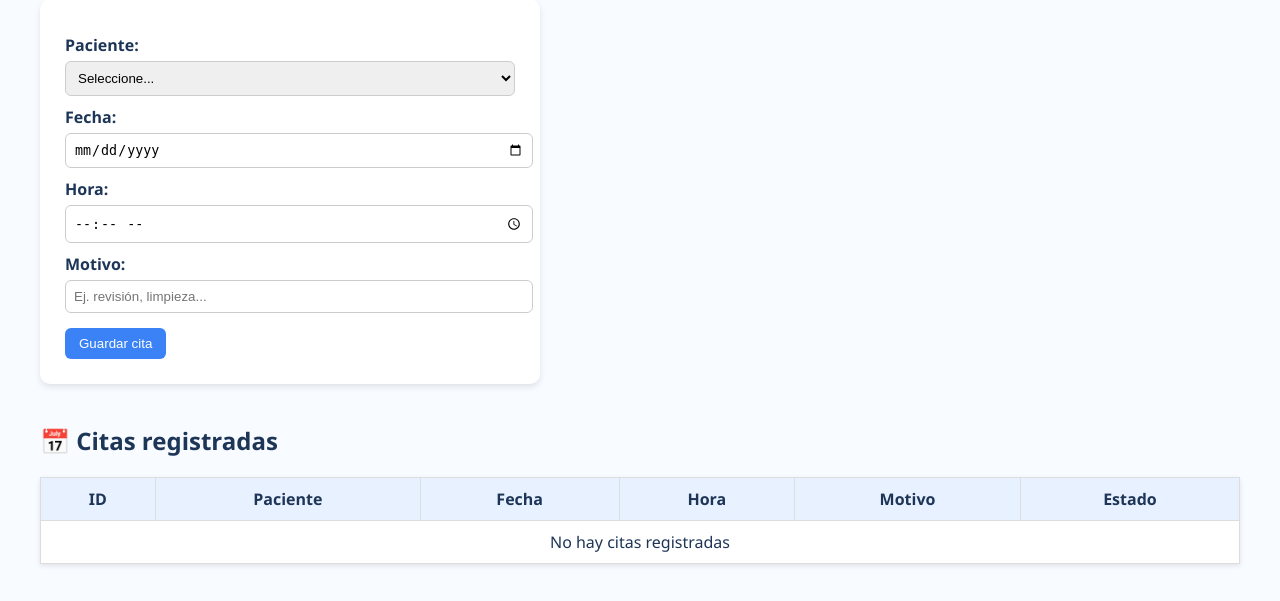
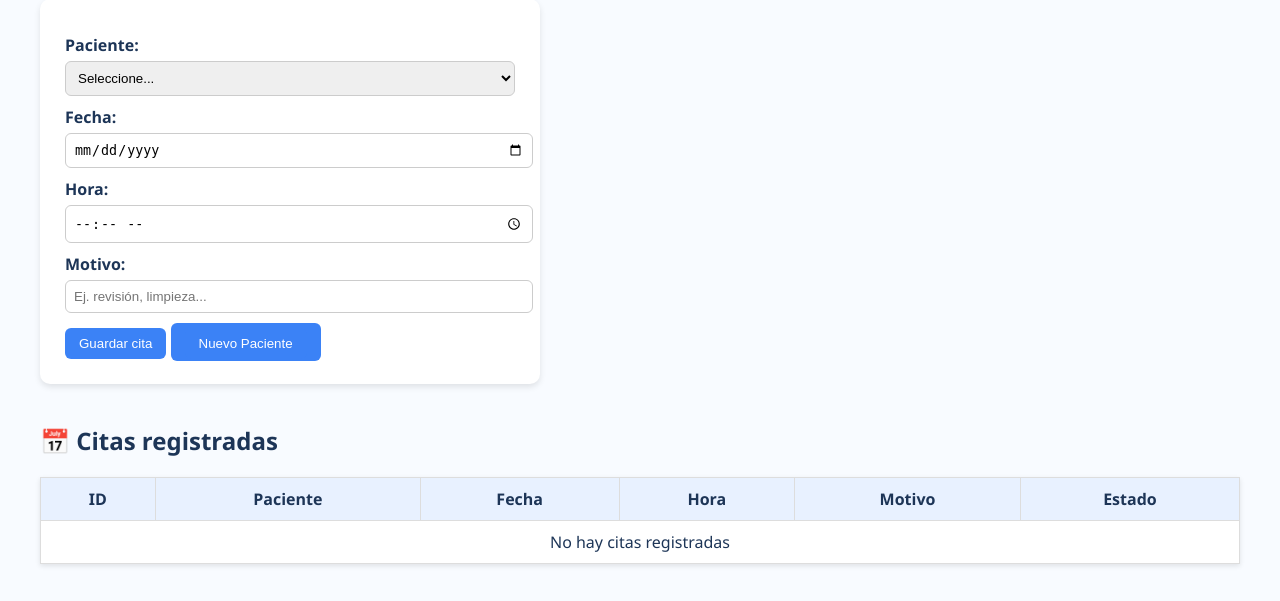
Before and after one commit to Danteroll/Ortholex, a PHP site: page /form_cita.php in a window 1280 px wide. Shown: the part 114-715 px from the top of the page. Run offline with PHP 8.4, Linux system fonts and the light colour scheme; data that the repository does not hold is empty.

Commit message:
Update form_cita.php

```diff
--- a/form_cita.php
+++ b/form_cita.php
@@ -82,7 +82,9 @@ tr:hover{background:#f1f5fb}
     <input type="text" name="motivo" placeholder="Ej. revisión, limpieza..." required>
 
     <button class="btn" name="guardar">Guardar cita</button>
-
+    <a href="form_paciente.php" class="btn">
+      <button class="btn">Nuevo Paciente</button>
+    </a>
 </form>
 
 <?php
```
